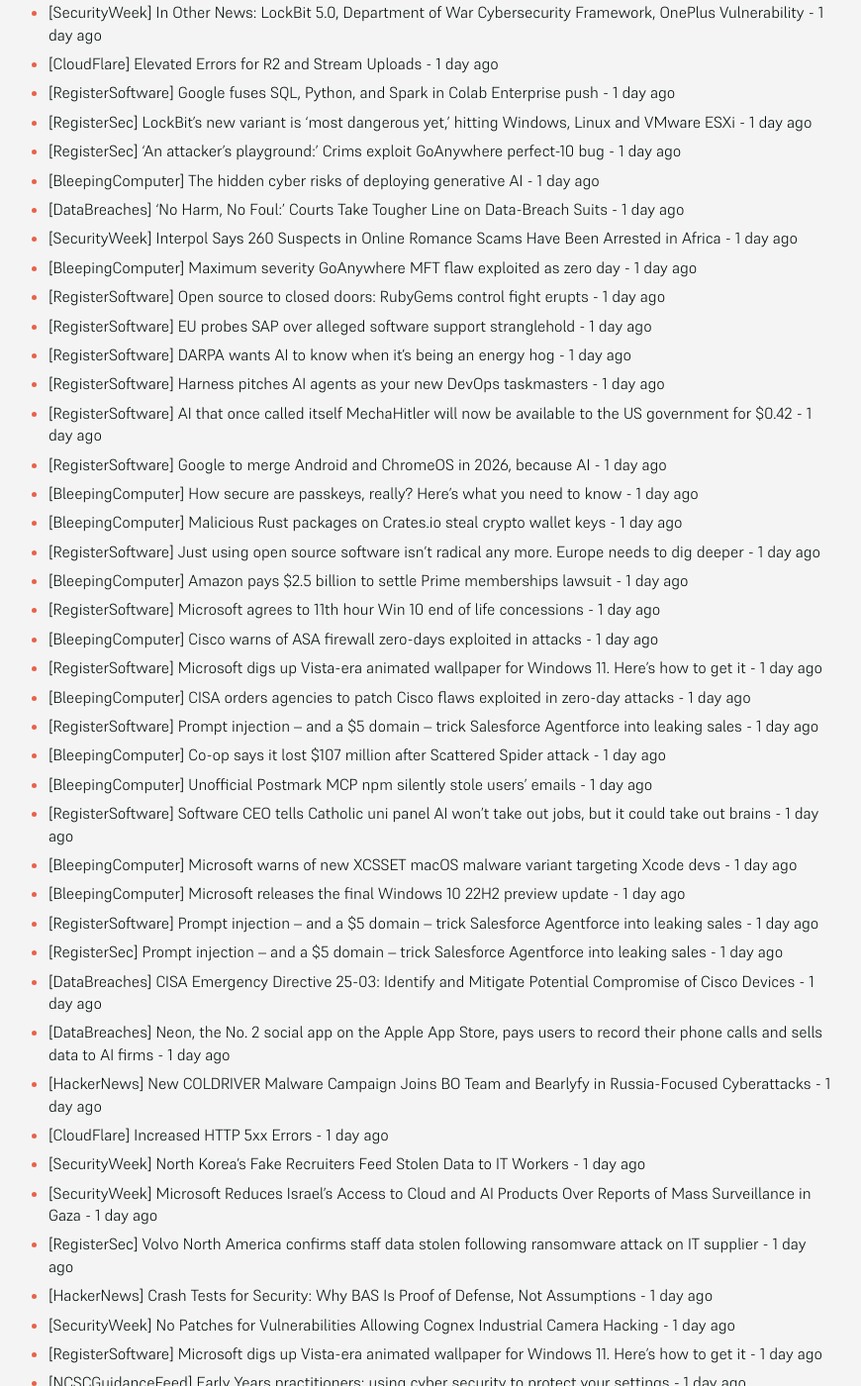
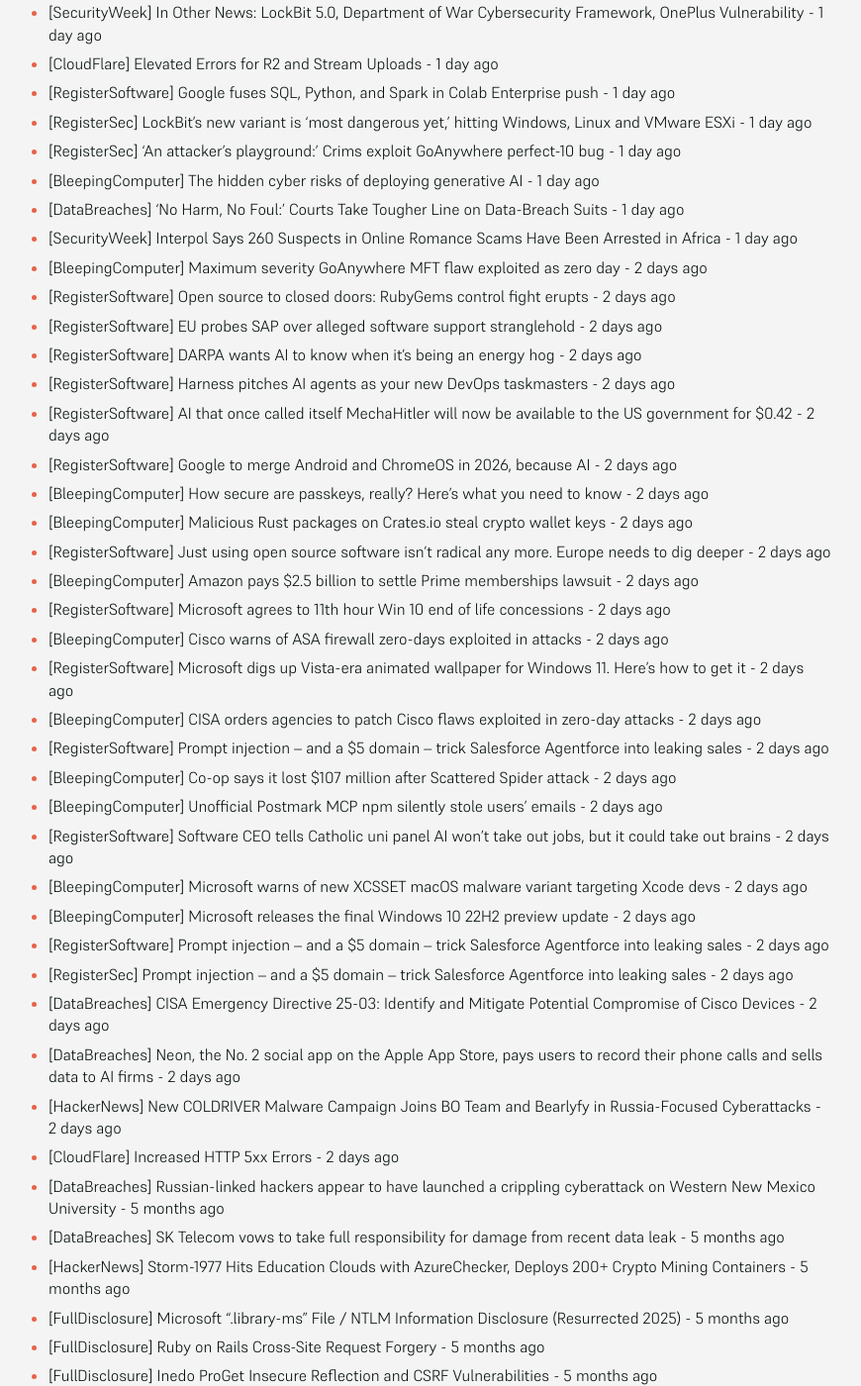
Before and after one commit to SecOpsNews/news, a Jekyll site: the page built from index.md, in a window 1280 px wide and 1400 px high, scrolled down 1296 px. Shown: the whole window at 99% size, without its empty margins (215-1085 px from the left). Built offline with Jekyll 4.4.1, drawn with Linux system fonts in a browser that asks for light colours; some of the changed text lies outside the part shown.

Commit message:
New Feed

```diff
--- a/index.md
+++ b/index.md
@@ -9,19 +9,19 @@ description: Latest Updates
 
 <!-- SecOps start -->
 
-- [CloudFlare] Increased error rates for R2 in Baghdad - 9 hours ago
-- [BleepingComputer] Dutch teens arrested for trying to spy on Europol for Russia - 11 hours ago
-- [BleepingComputer] Fake Microsoft Teams installers push Oyster malware via malvertising - 11 hours ago
-- [DataBreaches] Company that sells software for monitoring sex offenders, terrorists, and hackers was hacked - 17 hours ago
-- [HackerNews] Researchers Expose Phishing Threats Distributing CountLoader and PureRAT - 18 hours ago
-- [HackerNews] China-Linked PlugX and Bookworm Malware Attacks Target Asian Telecom and ASEAN Networks - 18 hours ago
-- [DataBreaches] Cyber threat-sharing law set to shut down, along with US government - 19 hours ago
-- [DataBreaches] Harrods warns customers their personal data could have been stolen by hackers in new cyber-attack - 19 hours ago
-- [RegisterSec] Hunt for RedNovember: Beijing hacked critical orgs in year-long snooping campaign - 19 hours ago
-- [DataBreaches] London nurseries hit by hackers, data on 8,000 children stolen - 19 hours ago
-- [TroyHunt] Weekly Update 471 - 21 hours ago
-- [RegisterSec] Alibaba unveils $53B global AI plan – but it will need GPUs to back it up - 22 hours ago
-- [RegisterSoftware] Alibaba unveils $53B global AI plan – but it will need GPUs to back it up - 22 hours ago
+- [CloudFlare] Increased error rates for R2 in Baghdad - 16 hours ago
+- [BleepingComputer] Dutch teens arrested for trying to spy on Europol for Russia - 18 hours ago
+- [BleepingComputer] Fake Microsoft Teams installers push Oyster malware via malvertising - 18 hours ago
+- [DataBreaches] Company that sells software for monitoring sex offenders, terrorists, and hackers was hacked - 1 day ago
+- [HackerNews] Researchers Expose Phishing Threats Distributing CountLoader and PureRAT - 1 day ago
+- [HackerNews] China-Linked PlugX and Bookworm Malware Attacks Target Asian Telecom and ASEAN Networks - 1 day ago
+- [DataBreaches] Cyber threat-sharing law set to shut down, along with US government - 1 day ago
+- [DataBreaches] Harrods warns customers their personal data could have been stolen by hackers in new cyber-attack - 1 day ago
+- [RegisterSec] Hunt for RedNovember: Beijing hacked critical orgs in year-long snooping campaign - 1 day ago
+- [DataBreaches] London nurseries hit by hackers, data on 8,000 children stolen - 1 day ago
+- [TroyHunt] Weekly Update 471 - 1 day ago
+- [RegisterSec] Alibaba unveils $53B global AI plan – but it will need GPUs to back it up - 1 day ago
+- [RegisterSoftware] Alibaba unveils $53B global AI plan – but it will need GPUs to back it up - 1 day ago
 - [AWS] Service is operating normally: [RESOLVED] Increased Error Rates and Latencies - 1 day ago
 - [AWS] Service impact: Increased Error Rates and Latencies - 1 day ago
 - [Slack] Incident: Trouble with custom apps - 1 day ago
@@ -48,62 +48,33 @@ description: Latest Updates
 - [BleepingComputer] The hidden cyber risks of deploying generative AI - 1 day ago
 - [DataBreaches] ‘No Harm, No Foul:’ Courts Take Tougher Line on Data-Breach Suits - 1 day ago
 - [SecurityWeek] Interpol Says 260 Suspects in Online Romance Scams Have Been Arrested in Africa - 1 day ago
-- [BleepingComputer] Maximum severity GoAnywhere MFT flaw exploited as zero day - 1 day ago
-- [RegisterSoftware] Open source to closed doors: RubyGems control fight erupts - 1 day ago
-- [RegisterSoftware] EU probes SAP over alleged software support stranglehold - 1 day ago
-- [RegisterSoftware] DARPA wants AI to know when it's being an energy hog - 1 day ago
-- [RegisterSoftware] Harness pitches AI agents as your new DevOps taskmasters - 1 day ago
-- [RegisterSoftware] AI that once called itself MechaHitler will now be available to the US government for $0.42 - 1 day ago
-- [RegisterSoftware] Google to merge Android and ChromeOS in 2026, because AI - 1 day ago
-- [BleepingComputer] How secure are passkeys, really? Here's what you need to know - 1 day ago
-- [BleepingComputer] Malicious Rust packages on Crates.io steal crypto wallet keys - 1 day ago
-- [RegisterSoftware] Just using open source software isn't radical any more. Europe needs to dig deeper - 1 day ago
-- [BleepingComputer] Amazon pays $2.5 billion to settle Prime memberships lawsuit - 1 day ago
-- [RegisterSoftware] Microsoft agrees to 11th hour Win 10 end of life concessions - 1 day ago
-- [BleepingComputer] Cisco warns of ASA firewall zero-days exploited in attacks - 1 day ago
-- [RegisterSoftware] Microsoft digs up Vista-era animated wallpaper for Windows 11. Here's how to get it - 1 day ago
-- [BleepingComputer] CISA orders agencies to patch Cisco flaws exploited in zero-day attacks - 1 day ago
-- [RegisterSoftware] Prompt injection – and a $5 domain – trick Salesforce Agentforce into leaking sales - 1 day ago
-- [BleepingComputer] Co-op says it lost $107 million after Scattered Spider attack - 1 day ago
-- [BleepingComputer] Unofficial Postmark MCP npm silently stole users' emails - 1 day ago
-- [RegisterSoftware] Software CEO tells Catholic uni panel AI won't take out jobs, but it could take out brains - 1 day ago
-- [BleepingComputer] Microsoft warns of new XCSSET macOS malware variant targeting Xcode devs - 1 day ago
-- [BleepingComputer] Microsoft releases the final Windows 10 22H2 preview update - 1 day ago
-- [RegisterSoftware] Prompt injection – and a $5 domain – trick Salesforce Agentforce into leaking sales - 1 day ago
-- [RegisterSec] Prompt injection – and a $5 domain – trick Salesforce Agentforce into leaking sales - 1 day ago
-- [DataBreaches] CISA Emergency Directive 25-03: Identify and Mitigate Potential Compromise of Cisco Devices - 1 day ago
-- [DataBreaches] Neon, the No. 2 social app on the Apple App Store, pays users to record their phone calls and sells data to AI firms - 1 day ago
-- [HackerNews] New COLDRIVER Malware Campaign Joins BO Team and Bearlyfy in Russia-Focused Cyberattacks - 1 day ago
-- [CloudFlare] Increased HTTP 5xx Errors - 1 day ago
-- [SecurityWeek] North Korea’s Fake Recruiters Feed Stolen Data to IT Workers - 1 day ago
-- [SecurityWeek] Microsoft Reduces Israel’s Access to Cloud and AI Products Over Reports of Mass Surveillance in Gaza - 1 day ago
-- [RegisterSec] Volvo North America confirms staff data stolen following ransomware attack on IT supplier - 1 day ago
-- [HackerNews] Crash Tests for Security: Why BAS Is Proof of Defense, Not Assumptions - 1 day ago
-- [SecurityWeek] No Patches for Vulnerabilities Allowing Cognex Industrial Camera Hacking - 1 day ago
-- [RegisterSoftware] Microsoft digs up Vista-era animated wallpaper for Windows 11. Here's how to get it - 1 day ago
-- [NCSCGuidanceFeed] Early Years practitioners: using cyber security to protect your settings - 1 day ago
-- [RegisterSec] UK and US security agencies order urgent fixes as Cisco firewall bugs exploited in wild - 1 day ago
-- [RegisterSec] UK to roll out mandatory digital ID for right to work by 2029 - 1 day ago
-- [SecurityWeek] New XCSSET macOS Malware Variant Hijacks Cryptocurrency Transactions - 1 day ago
-- [HackerNews] New macOS XCSSET Variant Targets Firefox with Clipper and Persistence Module - 1 day ago
-- [HackerNews] Fortra GoAnywhere CVSS 10 Flaw Exploited as 0-Day a Week Before Public Disclosure - 1 day ago
-- [RegisterSec] Brits warned as illegal robo-callers with offshored call centers fined half a million - 1 day ago
-- [SecurityWeek] Recent Fortra GoAnywhere MFT Vulnerability Exploited as Zero-Day - 1 day ago
-- [RegisterSoftware] Microsoft agrees to 11th hour Win 10 end of life concessions - 1 day ago
-- [IT Governance] How to Get Cyber Essentials Certified in 2025: Updated Steps and Key Changes - 1 day ago
-- [BleepingComputer] Microsoft will offer free Windows 10 extended security updates in Europe - 1 day ago
-- [BleepingComputer] Teen suspected of Vegas casino cyberattacks released to parents - 1 day ago
-- [BleepingComputer] How secure are passkeys, really? Here's what you need to know - 1 day ago
-- [BleepingComputer] Malicious Rust packages on Crates.io steal crypto wallet keys - 1 day ago
-- [BleepingComputer] Amazon pays $2.5 billion to settle Prime memberships lawsuit - 1 day ago
-- [BleepingComputer] Cisco warns of ASA firewall zero-days exploited in attacks - 1 day ago
-- [BleepingComputer] CISA orders agencies to patch Cisco flaws exploited in zero-day attacks - 1 day ago
-- [BleepingComputer] Co-op says it lost $107 million after Scattered Spider attack - 1 day ago
-- [BleepingComputer] Unofficial Postmark MCP npm silently stole users' emails - 1 day ago
-- [BleepingComputer] Microsoft warns of new XCSSET macOS malware variant targeting Xcode devs - 1 day ago
-- [CloudFlare] Cloudflare Workers Issues - 1 day ago
-- [RegisterSoftware] Just using open source software isn't radical any more. Europe needs to dig deeper - 1 day ago
-- [SecurityWeek] Cisco Firewall Zero-Days Exploited in China-Linked ArcaneDoor Attacks - 1 day ago
+- [BleepingComputer] Maximum severity GoAnywhere MFT flaw exploited as zero day - 2 days ago
+- [RegisterSoftware] Open source to closed doors: RubyGems control fight erupts - 2 days ago
+- [RegisterSoftware] EU probes SAP over alleged software support stranglehold - 2 days ago
+- [RegisterSoftware] DARPA wants AI to know when it's being an energy hog - 2 days ago
+- [RegisterSoftware] Harness pitches AI agents as your new DevOps taskmasters - 2 days ago
+- [RegisterSoftware] AI that once called itself MechaHitler will now be available to the US government for $0.42 - 2 days ago
+- [RegisterSoftware] Google to merge Android and ChromeOS in 2026, because AI - 2 days ago
+- [BleepingComputer] How secure are passkeys, really? Here's what you need to know - 2 days ago
+- [BleepingComputer] Malicious Rust packages on Crates.io steal crypto wallet keys - 2 days ago
+- [RegisterSoftware] Just using open source software isn't radical any more. Europe needs to dig deeper - 2 days ago
+- [BleepingComputer] Amazon pays $2.5 billion to settle Prime memberships lawsuit - 2 days ago
+- [RegisterSoftware] Microsoft agrees to 11th hour Win 10 end of life concessions - 2 days ago
+- [BleepingComputer] Cisco warns of ASA firewall zero-days exploited in attacks - 2 days ago
+- [RegisterSoftware] Microsoft digs up Vista-era animated wallpaper for Windows 11. Here's how to get it - 2 days ago
+- [BleepingComputer] CISA orders agencies to patch Cisco flaws exploited in zero-day attacks - 2 days ago
+- [RegisterSoftware] Prompt injection – and a $5 domain – trick Salesforce Agentforce into leaking sales - 2 days ago
+- [BleepingComputer] Co-op says it lost $107 million after Scattered Spider attack - 2 days ago
+- [BleepingComputer] Unofficial Postmark MCP npm silently stole users' emails - 2 days ago
+- [RegisterSoftware] Software CEO tells Catholic uni panel AI won't take out jobs, but it could take out brains - 2 days ago
+- [BleepingComputer] Microsoft warns of new XCSSET macOS malware variant targeting Xcode devs - 2 days ago
+- [BleepingComputer] Microsoft releases the final Windows 10 22H2 preview update - 2 days ago
+- [RegisterSoftware] Prompt injection – and a $5 domain – trick Salesforce Agentforce into leaking sales - 2 days ago
+- [RegisterSec] Prompt injection – and a $5 domain – trick Salesforce Agentforce into leaking sales - 2 days ago
+- [DataBreaches] CISA Emergency Directive 25-03: Identify and Mitigate Potential Compromise of Cisco Devices - 2 days ago
+- [DataBreaches] Neon, the No. 2 social app on the Apple App Store, pays users to record their phone calls and sells data to AI firms - 2 days ago
+- [HackerNews] New COLDRIVER Malware Campaign Joins BO Team and Bearlyfy in Russia-Focused Cyberattacks - 2 days ago
+- [CloudFlare] Increased HTTP 5xx Errors - 2 days ago
 - [DataBreaches] Russian-linked hackers appear to have launched a crippling cyberattack on Western New Mexico University - 5 months ago
 - [DataBreaches] SK Telecom vows to take full responsibility for damage from recent data leak - 5 months ago
 - [HackerNews] Storm-1977 Hits Education Clouds with AzureChecker, Deploys 200+ Crypto Mining Containers - 5 months ago
```
